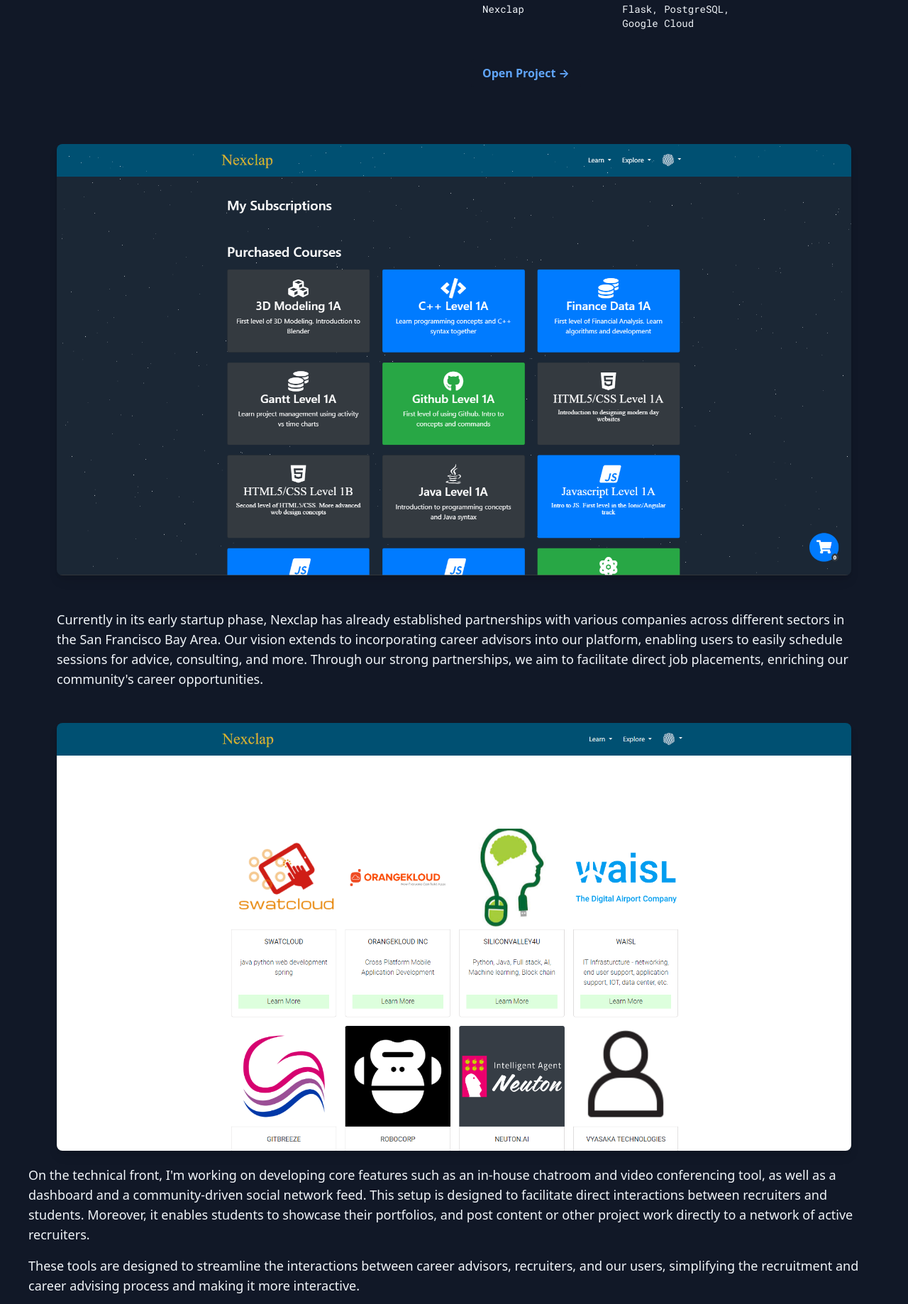
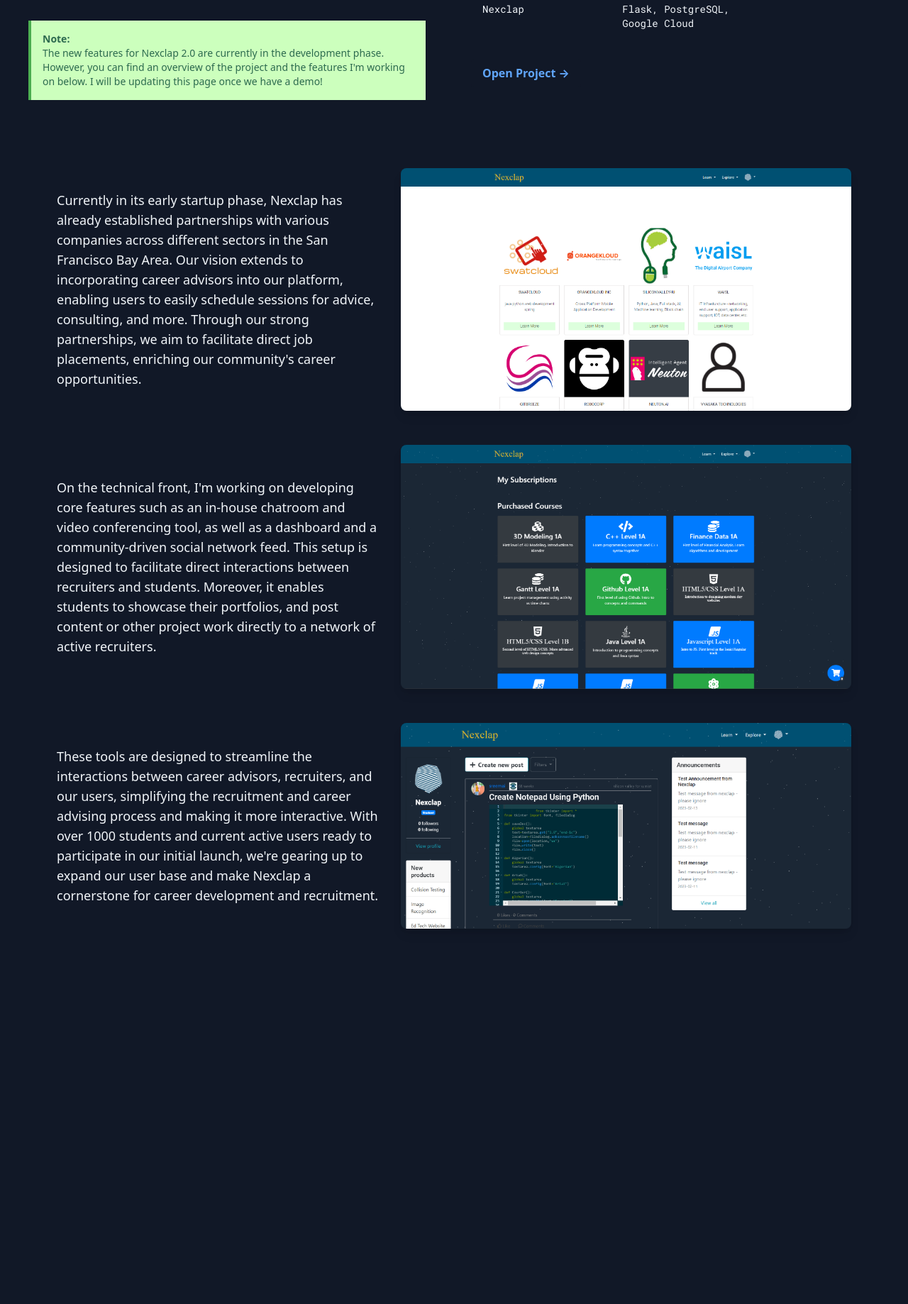
Before and after one commit to MichaelTranB/myPortfolio, a Flask app: page /nexclap in a window 1280 px wide. Shown: the part 543-2381 px from the top of the page at 71% size. After the commit the page ends 1852 px from the top, so only its background shows below. Run offline with Flask 3, Linux system fonts and the light colour scheme; some libraries are stand-ins or nearby versions.

Commit message:
portfolio section edits

```diff
--- a/static/css/main.css
+++ b/static/css/main.css
@@ -528,6 +528,22 @@
 }
 
 
+.custom-note-bg,
+.custom-note-bg * { /* This targets the container and all child elements */
+    background-color: #ccffbd !important; /* Ensures the background color stays consistent */
+    border-color: #4caf50 !important; /* Ensures the border color stays consistent */
+    color: #2d6a4f !important; /* Ensures the text color stays consistent */
+}
+
+body.dark-mode .custom-note-bg,
+body.dark-mode .custom-note-bg * { /* Ensures the styles remain the same in dark mode */
+    background-color: #ccffbd !important; /* Keeps the background color the same in dark mode */
+    border-color: #4caf50 !important; /* Keeps the border color the same in dark mode */
+    color: #2d6a4f !important; /* Keeps the text color the same in dark mode */
+}
+
+
+
 @media (min-width: 1024px) {
     body {
         padding-top: 0px !important;
--- a/templates/base.html
+++ b/templates/base.html
@@ -22,7 +22,7 @@
                         <div class="hidden md:flex items-center">
                             <a href="/#about" class="nav-link">About</a>
                             <a href="/#skills" class="nav-link">Skills</a>
-                            <a href="/#work" class="nav-link mx-4 text-gray-700 font-orbitron hover:text-indigo-600">Work</a>
+                            <a href="/#work" class="nav-link mx-4 text-gray-700 font-orbitron hover:text-indigo-600">Portfolio</a>
                             <a href="/#experience" class="nav-link mx-4 text-gray-700 font-orbitron hover:text-indigo-600">Experience</a>
                             <a href="/#contact" class="nav-link mx-4 text-gray-700 font-orbitron hover:text-indigo-600">Contact</a>
 
@@ -49,7 +49,7 @@
                     <div id="mobile-menu" class="hidden md:hidden mt-4">
                         <a href="/#about" class="mx-4 text-gray-700 font-orbitron hover:text-indigo-600">About</a>
                         <a href="/#skills" class="mx-4 text-gray-700 font-orbitron hover:text-indigo-600">Skills</a>
-                        <a href="/#work" class="mx-4 text-gray-700 font-orbitron hover:text-indigo-600">Work</a>
+                        <a href="/#work" class="mx-4 text-gray-700 font-orbitron hover:text-indigo-600">Portfolio</a>
                         <a href="/#experience" class="mx-4 text-gray-700 font-orbitron hover:text-indigo-600">Experience</a>
                         <a href="/#contact" class="mx-4 text-gray-700 font-orbitron hover:text-indigo-600">Contact</a>
                     </div>
@@ -58,6 +58,7 @@
         </header>
 
         <script src="https://ajax.googleapis.com/ajax/libs/jquery/3.5.1/jquery.min.js" defer></script>
+
 
         {% block content %}
         {% endblock %}
--- a/templates/main_page.html
+++ b/templates/main_page.html
@@ -155,7 +155,7 @@
 <section id="work" class="text-gray-600 body-font">
     <div class="container px-5 py-12 mx-auto">
       <div class="flex flex-wrap w-full mb-20 flex-col items-center text-center slide-in-right">
-        <h1 class="text-3xl sm:text-4xl lg:text-5xl mb-6 pt-8 font-orbitron text-indigo-600 bold-title">✍ My Work</h1>
+        <h1 class="text-3xl sm:text-4xl lg:text-5xl mb-6 pt-8 font-orbitron text-indigo-600 bold-title">✍ My Portfolio</h1>
         <p class="lg:w-1/2 w-full leading-relaxed text-gray-500">Below are some of the projects and works I've been involved in</p>
       </div>
         <!-- Nexclap Card -->
--- a/templates/nexclap.html
+++ b/templates/nexclap.html
@@ -8,9 +8,14 @@
             <div class="w-full lg:w-1/2">
                 <h2 class="text-6xl sm:text-7xl lg:text-8xl font-bold font-orbitron text-indigo-600 mt-8 mb-14">Nexclap 2.0</h2>
                 <p class="sans-serif-font text-base md:text-lg mb-8">
-                    Nexclap is an eLearning platform partnered with Siliconvalley4u that offers a wide range of courses. I'm excited to be part of the team that's transforming Nexclap into an innovative, AI-powered social network aimed at enhancing recruitment and career development.
+                    Nexclap is an eLearning platform partnered with Siliconvalley4u that offers a wide range of courses. I'm currently part of the team that's transforming Nexclap into an innovative, AI-powered social network aimed at enhancing recruitment and career development.
                     Our goal is to create a dynamic space that connects students, job seekers, and recruiters, effectively closing the gap between education and employment.
                 </p>
+
+                <div class="custom-note-bg bg-green-100 border-l-4 border-green-500 text-green-700 sans-serif-font p-4 mb-4 text-sm" role="alert">
+                    <p class="font-bold">Note:</p>
+                    <p>The new features for Nexclap 2.0 are currently in the development phase. However, you can find an overview of the project and the features I'm working on below. I will be updating this page once we have a demo!</p>
+                </div>
             </div>
 
             <div class="w-full lg:w-1/2">
@@ -34,52 +39,45 @@
         </div>
 
         <div class="w-full px-4 sm:px-10 mt-20 sans-serif-font">
-            <img src="{{ url_for('static', filename='img/nexclap_page1.png') }}" alt="Project Screenshot" class="rounded-lg shadow-lg mb-5" style="max-width: 100%; height: auto;">
-            <p class="sans-serif-font text-base md:text-lg mt-12 mb-12">
-                Currently in its early startup phase, Nexclap has already established partnerships with various companies across different sectors in the San Francisco Bay Area. Our vision extends to incorporating career advisors into our platform, enabling users to easily schedule sessions for advice, consulting, and more.
-                Through our strong partnerships, we aim to facilitate direct job placements, enriching our community's career opportunities.
-            </p>
-            <img src="{{ url_for('static', filename='img/nexclap_page2.png') }}" alt="Project Screenshot" class="rounded-lg shadow-lg mb-5" style="max-width: 100%; height: auto;">
+
+            <!-- First text and image section -->
+            <div class="flex flex-col md:flex-row justify-between items-center gap-8">
+                <p class="sans-serif-font text-base md:text-lg md:w-5/12">
+                    Currently in its early startup phase, Nexclap has already established partnerships with various companies across different sectors in the San Francisco Bay Area. Our vision extends to incorporating career advisors into our platform, enabling users to easily schedule sessions for advice, consulting, and more.
+                    Through our strong partnerships, we aim to facilitate direct job placements, enriching our community's career opportunities.
+                </p>
+                <div class="md:w-7/12">
+                    <img src="{{ url_for('static', filename='img/nexclap_page2.png') }}" alt="Project Screenshot" class="rounded-lg shadow-lg" style="width: 100%; height: auto;">
+                </div>
+            </div>
+
+            <!-- Second text and image section -->
+            <div class="flex flex-col md:flex-row items-center gap-8 mt-12">
+                <div class="md:w-5/12">
+                    <p class="sans-serif-font text-base md:text-lg">
+                        On the technical front, I'm working on developing core features such as an in-house chatroom and video conferencing tool, as well as a dashboard and a community-driven social network feed. This setup is designed to facilitate direct interactions between recruiters and students. Moreover, it enables students to showcase their portfolios, and post content or other project work directly to a network of active recruiters.
+                    </p>
+                </div>
+                <div class="md:w-7/12">
+                    <img src="{{ url_for('static', filename='img/nexclap_page1.png') }}" alt="Project Screenshot" class="rounded-lg shadow-lg mb-5 md:mb-0" style="width: 100%; height: auto;">
+                </div>
+            </div>
+
+            <!-- Third text and image section -->
+            <div class="flex flex-col md:flex-row items-center gap-8 mt-12">
+                <div class="md:w-5/12">
+                    <p class="sans-serif-font text-base md:text-lg">
+                        These tools are designed to streamline the interactions between career advisors, recruiters, and our users, simplifying the recruitment and career advising process and making it more interactive. With over 1000 students and current active users ready to participate in our initial launch, we're gearing up to expand our user base and make Nexclap a cornerstone for career development and recruitment.
+                    </p>
+                </div>
+                <div class="md:w-7/12">
+                    <img src="{{ url_for('static', filename='img/nexclapsstemp.png') }}" alt="Project Screenshot" class="rounded-lg shadow-lg mb-5 md:mb-0" style="width: 100%; height: auto;">
+                </div>
+            </div>
+
         </div>
-        <p class="sans-serif-font text-base md:text-lg mb-4">
-            On the technical front, I'm working on developing core features such as an in-house chatroom and video conferencing tool, as well as a dashboard and a community-driven social network feed. This setup is designed to facilitate direct interactions between recruiters and students.
-            Moreover, it enables students to showcase their portfolios, and post content or other project work directly to a network of active recruiters.
-        </p>
-        <p class="sans-serif-font text-base md:text-lg mb-4">
-            These tools are designed to  streamline the interactions between career advisors, recruiters, and our users, simplifying the recruitment and career advising process and making it more interactive.
-        </p>
-        <p class="sans-serif-font text-base md:text-lg mb-4">
-            With over 1000 students and current active users ready to participate in our initial launch, we're gearing up to expand our user base and make Nexclap a cornerstone for career development and recruitment.
-        </p>
     </div>
 </section>
 
 
-
-
 {% endblock %}
-
-
-
-<div class="w-4/5 pr-10">
-    <h2 class="text-5xl font-bold font-orbitron text-indigo-600 mb-12">Nexclap</h2>
-        <p class="font-orbitron text-base mb-4">
-            Nexclap is an eLearning platform developed by Siliconvalley4u that offers a wide range of courses. I'm excited to be part of the team that's transforming Nexclap into an innovative, AI-powered social network aimed at enhancing recruitment and career development.
-            Our goal is to create a dynamic space that connects students, job seekers, and recruiters, effectively closing the gap between education and employment.
-        </p>
-        <p class="font-orbitron text-base mb-4">
-            Currently in its early startup phase, Nexclap has already established partnerships with various companies across different sectors in the San Francisco Bay Area. Our vision extends to incorporating career advisors into our platform, enabling users to easily schedule sessions for advice, consulting, and more. Through our strong partnerships, we aim to facilitate direct job placements, enriching our community's career opportunities.
-        </p>
-        <p class="font-orbitron text-base mb-4">
-            Moreover, we're excited about introducing a unique system of badges. These badges serve as certifications or merits, highlighting a user's skills and achievements, thereby increasing their visibility and credibility to potential employers.
-        </p>
-        <p class="font-orbitron text-base mb-4">
-            On the technical front, I'm working on developing core features such as an in-house chatroom, video conferencing, and a dashboard. These tools are designed to streamline the interaction between career advisors, recruiters, and our users, making the process of scheduling appointments and meetings seamless.
-        </p>
-        <p class="font-orbitron text-base mb-4">
-            With over 800 students and active users ready to participate in our initial launch, we're gearing up to expand our user base and make Nexclap a cornerstone for career development and recruitment. Through innovation and technology, we're on a mission to revolutionize how people connect, learn, and advance in their careers.
-        </p>
-        <a href="https://www.nexclap.com/" class="inline-block bg-indigo-600 hover:bg-indigo-500 text-white font-bold py-2 px-4 rounded transition-colors duration-200">
-            Open Project
-        </a>
-    </div>
--- a/templates/yatsys.html
+++ b/templates/yatsys.html
@@ -7,7 +7,7 @@
         <div class="flex flex-col lg:flex-row items-start gap-10 lg:gap-20">
             <div class="w-full lg:w-1/2">
                 <h2 class="text-6xl sm:text-7xl lg:text-8xl font-bold font-orbitron text-indigo-600 mt-8 mb-20">Yatsys</h2>
-                <p class="font-orbitron text-base mb-4">
+                <p class="sans-serif-font text-base md:text-lg mb-4">
                     Yatsys is a pre-seed startup focused on automated IoT home care, utilizing facial and emotion recognition to send real-time alerts to parents of children with disabilities.
                     Within a dedicated two-month timeline, my role significantly contributed to achieving the first phase of the MVP, laying the groundwork for personalized monitoring solutions.
                 </p>
```
Also changed, not shown: templates/valentines.html (+11 -14 lines), static/img/nexclapsstemp.png (added).
